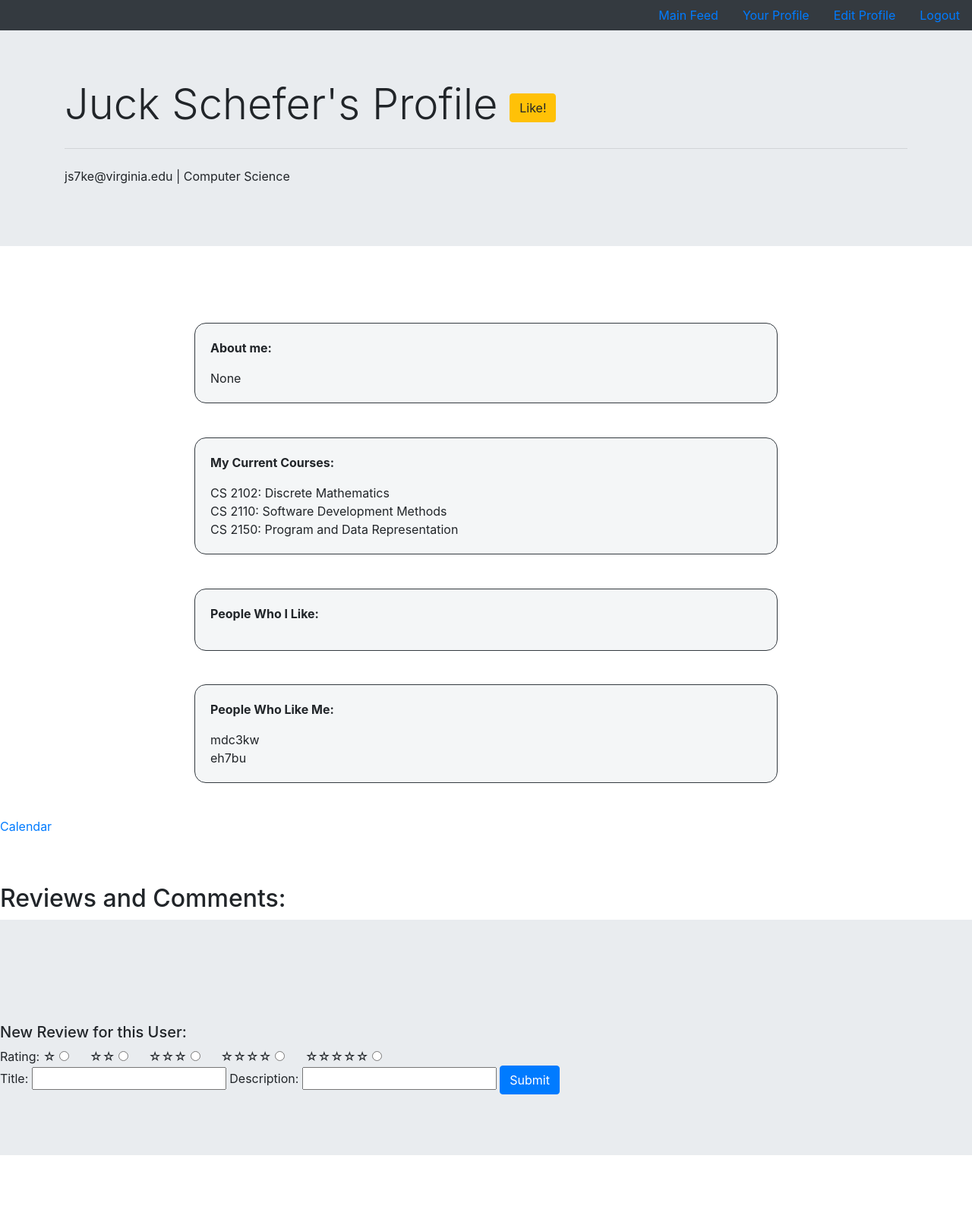
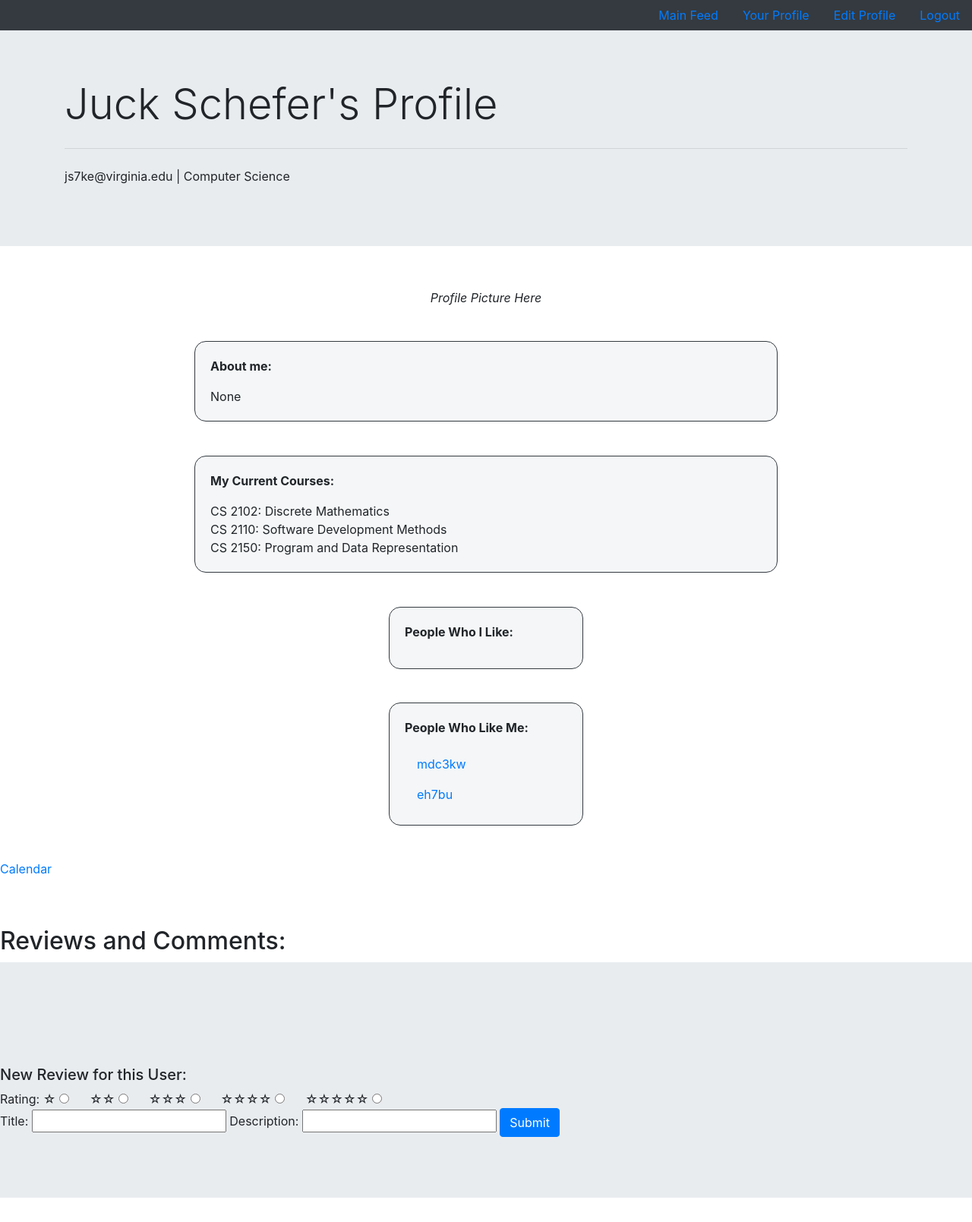
Before and after one commit to matthewcockrell/skilletz, a Django app: a page that uses pages/templates/pages/profile.html in a window 1280 px wide. Shown: the whole page at 76% size. Before the commit the page ends 1521 px from the top, so only its background shows below. Run offline with Django 3.2, Linux system fonts and the light colour scheme; a user stored in the database is signed in; data comes from the database, SQL or seed files in the repository; both versions use the stored data as it was before the commit; some libraries are stand-ins or nearby versions.

Commit message:
Added like button
Added like button to profile page. Feed page will now indicate which other users you like by showing a smiley face next to their names. You can view the list of users that you like and the list of users who like you on your own profile page.

```diff
--- a/login/forms.py
+++ b/login/forms.py
@@ -10,4 +10,4 @@ class NewProfileForm(ModelForm):
 class EditProfileForm(ModelForm):
     class Meta:
         model = Profile
-        fields = ['profile_pic', 'first_name', 'last_name', 'graduation_year', 'major', 'computing_id', 'resume']
+        fields = [ 'first_name', 'last_name', 'graduation_year', 'major', 'computing_id',]
--- a/login/models.py
+++ b/login/models.py
@@ -24,13 +24,13 @@ class Identifier(models.Model):
 class Profile(models.Model):
     user = models.OneToOneField(User, on_delete=models.CASCADE)
 
-    profile_pic = models.ImageField(upload_to='images/', default='', blank=True)
+    #profile_pic = models.ImageField(upload_to='images/', default='', blank=True)
     first_name = models.CharField(max_length=50, default='')
     last_name = models.CharField(max_length=50, default='')
     graduation_year = models.PositiveSmallIntegerField(default=2000)
     major = models.CharField(max_length=100, choices=UVA_MAJOR_CHOICES, default='Undeclared')
     computing_id = models.CharField(max_length=7, default = '')
-    resume = models.FileField(upload_to='documents/', default='', blank=True)
+    #resume = models.FileField(upload_to='documents/', default='', blank=True)
     courses = models.ManyToManyField(Course)
     bio = models.TextField(null=True)
     people_who_I_like = models.ManyToManyField(Identifier, related_name = 'people_who_I_like')
--- a/login/views.py
+++ b/login/views.py
@@ -40,13 +40,13 @@ def edit_user(request):
         if form.is_valid():
             profile_to_save = form.save(commit=False)
 
-            request.user.profile.profile_pic = profile_to_save.profile_pic
+            #request.user.profile.profile_pic = profile_to_save.profile_pic
             request.user.profile.first_name = profile_to_save.first_name
             request.user.profile.last_name = profile_to_save.last_name
             request.user.profile.graduation_year = profile_to_save.graduation_year
             request.user.profile.major = profile_to_save.major
             request.user.profile.computing_id = profile_to_save.computing_id
-            request.user.profile.resume = profile_to_save.resume
+            #request.user.profile.resume = profile_to_save.resume
 
             request.user.profile.save()
 
--- a/pages/forms.py
+++ b/pages/forms.py
@@ -4,4 +4,4 @@ from login.models import Profile
 class ProfileEditForm(ModelForm):
     class Meta:
         model = Profile
-        fields = ['profile_pic', 'first_name', 'last_name', 'graduation_year', 'major', 'computing_id', 'resume', 'courses', 'bio']
+        fields = [ 'first_name', 'last_name', 'graduation_year', 'major', 'computing_id', 'courses', 'bio']
--- a/pages/templates/pages/profile.html
+++ b/pages/templates/pages/profile.html
@@ -1,11 +1,12 @@
 {% extends 'pages/authenticated.html' %} {% load static %} {% block pagename %}Profile{% endblock %} {% block content %}
 {% load crispy_forms_tags %}
+{%load static%}
 
 <div>
 	<div class="jumbotron jumbotron-fluid">
 		<div class="container">
 			<h1 class="display-4">
-				{% for user in users %} {{user.first_name}} {{user.last_name}}'s Profile    {% if bool == True %}<a href="/like/{{user.computing_id}} " class="btn btn-warning">Like!</a> {% endif %} {% if bool == False %} <a class="btn btn-success">Liked!</a>{% endif %}
+				{% for user in users %} {{user.first_name}} {{user.last_name}}'s Profile   {% if user.computing_id != request.user.profile.computing_id %} {% if bool == True %}<a href="/like/{{user.computing_id}} " class="btn btn-warning">Like!</a> {% endif %} {% if bool == False %} <a class="btn btn-success">Liked!</a>{%endif%}{% endif %}
 				<br>
 
 			</h1>
@@ -19,9 +20,7 @@
 		<section>
 			<br>
 			<center>
-				{% if user.profile_pic %}
-				<img src=" {{ user.profile_pic.url }} " alt="User has not uploaded a profile picture yet." height="200" width="200">
-				{% endif %}
+				<i>Profile Picture Here</i>
 				<div style="padding-left: 20px; padding-right: 20px; padding-top: 20px; padding-bottom: 20px;text-align: left;width: 60%; margin:3.5%; background: #f4f6f7; border-radius:15px; border: 1px solid #343a40">
 					<p><b>About me: </b></p>
 					{{user.bio}}
@@ -38,24 +37,25 @@
 
 			{% if request.user.profile.computing_id == user.computing_id %}
 			<center>
-				<div style="padding-left: 20px; padding-right: 20px; padding-top: 20px; padding-bottom: 20px;text-align: left;width: 60%; margin:3.5%; background: #f4f6f7; border-radius:15px; border: 1px solid #343a40"
+				<div style="padding-left: 20px; padding-right: 20px; padding-top: 20px; padding-bottom: 20px;text-align: left;width: 20%; margin:3.5%; background: #f4f6f7; border-radius:15px; border: 1px solid #343a40"
 				<p><b> People Who I Like: </b></p>
 				{% for person in user.people_who_I_like.all %}
-						{{person.computing_id}}<br>
+				<a class="nav-link " href="{% url 'pages:profile' %}/{{person.computing_id}} ">{{person.computing_id}}</a>
 				{% endfor %}
 				</div>
-			</center>
 
-			<center>
-				<div style="padding-left: 20px; padding-right: 20px; padding-top: 20px; padding-bottom: 20px;text-align: left;width: 60%; margin:3.5%; background: #f4f6f7; border-radius:15px; border: 1px solid #343a40"
+
+
+				<div style="padding-left: 20px; padding-right: 20px; padding-top: 20px; padding-bottom: 20px;text-align: left;width: 20%; margin:3.5%; background: #f4f6f7; border-radius:15px; border: 1px solid #343a40"
 				<p><b> People Who Like Me: </b></p>
 				{% for person in user.people_who_like_me.all %}
-						{{person.computing_id}}<br>
+						<a class="nav-link " href="{% url 'pages:profile' %}/{{person.computing_id}} ">{{person.computing_id}}</a>
 				{% endfor %}
 				</div>
 			</center>
 
 			{% endif %}
+
 
 			<p>
 				<a href="https://skilletz-app.herokuapp.com/availability">Calendar</a>
--- a/pages/views.py
+++ b/pages/views.py
@@ -56,15 +56,8 @@ def profile_page(request, computing_id):
     return render(request, 'pages/profile.html', context)
 
 def like_button(request, computing_id):
-    myStr = "You just clicked the like button for " + computing_id
-
     comp = computing_id
     profile = Profile.objects.filter(computing_id = comp)
-    comments = Comment.objects.filter(computing_id = comp)
-    context = {
-        "users" : profile,
-        "comments" : comments
-        }
     identify_who_I_like = Identifier(computing_id = computing_id)
     identify_who_likes_me = Identifier(computing_id = request.user.profile.computing_id)
     identify_who_I_like.save()
```
Also changed, not shown: pages/templates/pages/profile_list.html (+10 -0 lines), db.sqlite3, login/migrations/0022_auto_20190404_0119.py (added), login/templates/login/profile_update_form.html (line endings or trailing spaces), pages/static/images/purple_smiley.png (added), pages/static/images/smiley.png (added), pages/static/images/smiley_face.png (added), 4 other files.
